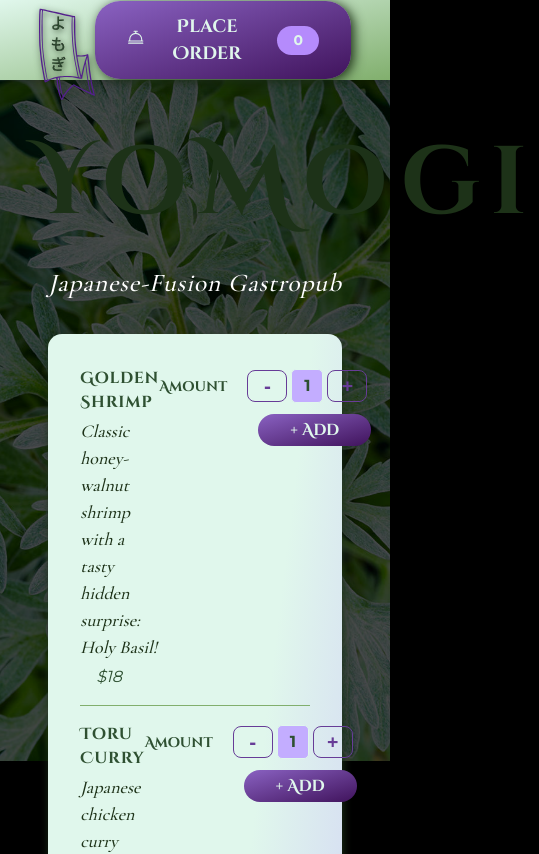
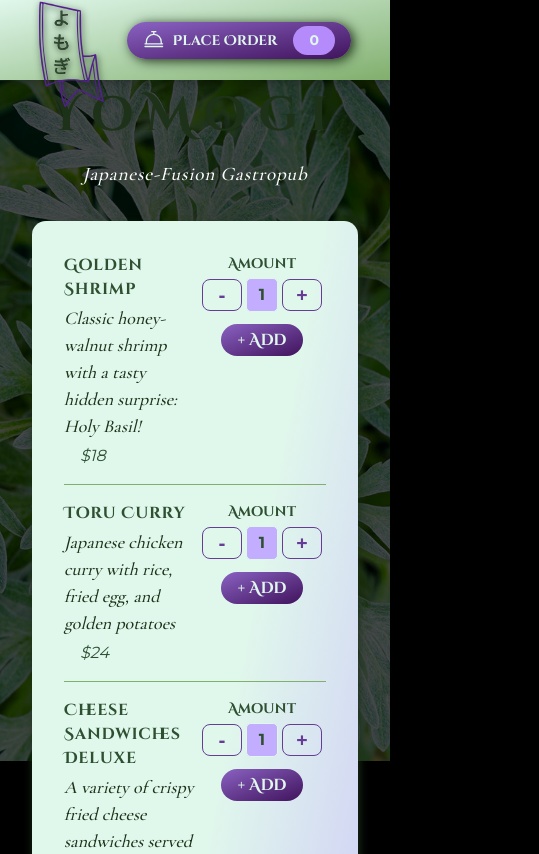
Before and after one commit to theMorganObject/yomogi, a Next.js app: page / in a window 390 px wide. Shown: the top 854 px of the page, 539 px wide, since content can reach past the window. Built offline with nearby package versions, Linux system fonts and the light colour scheme; no server answers.

Commit message:
mobile styling

```diff
--- a/src/app/about/page.module.css
+++ b/src/app/about/page.module.css
@@ -1,8 +1,8 @@
 .title {
   text-align: center;
   font-family: var(--font-cinzel-decorative);
+  color: var(--yomogi-11);
   font-size: 6rem;
-  color: var(--yomogi-11);
   letter-spacing: 0.75rem;
   margin-bottom: 0.5rem;
 }
@@ -30,3 +30,26 @@
   letter-spacing: 0.05rem;
   margin-bottom: 2.8rem;
 }
+
+@media only screen and (max-width: 640px) {
+  .title {
+    font-size: 4rem;
+  }
+  .subtitle {
+    font-size: 1.4rem;
+  }
+}
+
+@media only screen and (max-width: 420px) {
+  .title {
+    font-size: 3rem;
+  }
+
+  .subtitle {
+    font-size: 1.2rem;
+  }
+
+  .button {
+    font-size: 16px;
+  }
+}
--- a/src/app/page.module.css
+++ b/src/app/page.module.css
@@ -1,13 +1,3 @@
-.title {
-  text-align: center;
-  font-family: var(--font-cinzel-decorative);
-  color: var(--yomogi-11);
-  font-size: 6rem;
-  letter-spacing: 0.75rem;
-  margin-top: 5rem;
-  margin-bottom: 0.5rem;
-}
-
 .container {
   position: relative;
   z-index: 1;
@@ -23,6 +13,16 @@
   opacity: 0.3;
 }
 
+.title {
+  text-align: center;
+  font-family: var(--font-cinzel-decorative);
+  color: var(--yomogi-11);
+  font-size: 6rem;
+  letter-spacing: 0.75rem;
+  margin-top: 5rem;
+  margin-bottom: 0.5rem;
+}
+
 .subtitle {
   text-align: center;
   font-family: var(--font-cormorant-garamond);
@@ -31,3 +31,32 @@
   letter-spacing: 0.05rem;
   margin-bottom: 0.8rem;
 }
+
+/* Media query for smaller screens */
+@media only screen and (max-width: 600px) {
+  .title {
+    font-size: 4rem;
+    margin-top: 4rem;
+  }
+
+  .subtitle {
+    font-size: 1.2rem;
+  }
+}
+
+@media only screen and (max-width: 430px) {
+  .title {
+    font-size: 3rem;
+    margin-top: 3rem;
+  }
+}
+
+@media only screen and (max-width: 360px) {
+  .title {
+    font-size: 2rem;
+  }
+
+  .subtitle {
+    font-size: 0.8rem;
+  }
+}
--- a/src/components/Cart/Cart.module.css
+++ b/src/components/Cart/Cart.module.css
@@ -68,3 +68,14 @@
   padding-right: 1.5rem;
   margin-bottom: 2rem;
 }
+
+@media only screen and (max-width: 430px) {
+  .actions {
+    text-align: center;
+  }
+  .actions button {
+    padding: 0.2rem 1rem;
+    border-radius: 25px;
+    /* margin-left: 1rem; */
+  }
+}
--- a/src/components/Cart/CartItem.module.css
+++ b/src/components/Cart/CartItem.module.css
@@ -37,15 +37,8 @@
 
 .actions {
   display: flex;
-  flex-direction: column;
   font-family: var(--font-montserrat);
   color: var(--yomogi-11);
-}
-
-@media (min-width: 768px) {
-  .actions {
-    flex-direction: row;
-  }
 }
 
 .cartItem button {
--- a/src/components/Layout/HeaderCartButton.module.css
+++ b/src/components/Layout/HeaderCartButton.module.css
@@ -73,3 +73,13 @@
     transform: scale(1);
   }
 }
+
+@media only screen and (max-width: 440px) {
+  .button {
+    padding: 0.25rem 1rem;
+  }
+
+  .cta {
+    font-size: 14px;
+  }
+}
--- a/src/components/Meals/AvailableMeals.module.css
+++ b/src/components/Meals/AvailableMeals.module.css
@@ -22,3 +22,10 @@
     transform: translateY(0);
   }
 }
+
+/* Media query for smaller screens */
+@media only screen and (max-width: 640px) {
+  .meals {
+    width: 100%;
+  }
+}
--- a/src/components/Meals/MealItem/MealItemForm.module.css
+++ b/src/components/Meals/MealItem/MealItemForm.module.css
@@ -1,3 +1,5 @@
+/* MealItemForm.module.css */
+
 .form {
   text-align: right;
 }
@@ -25,6 +27,17 @@
   );
 }
 
+/* Media query for smaller screens */
+@media only screen and (max-width: 640px) {
+  .form {
+    align-items: center;
+  }
+
+  .submitBtn {
+    padding: 0.25rem 1rem;
+  }
+}
+
 /* Reset Firefox default styling for number input */
 .form input[type="number"] {
   /* Remove up and down arrows in Firefox */
@@ -32,3 +45,19 @@
   /* Remove default spinner arrows in Firefox */
   appearance: textfield;
 }
+
+/* Add styling for the error message on smaller screens */
+@media only screen and (max-width: 640px) {
+  .form {
+    text-align: center;
+  }
+
+  .form p {
+    text-align: left;
+    margin-top: 0.5rem; /* Adjust margin for smaller screens */
+  }
+
+  .submitBtn {
+    padding: 0.25rem 1rem;
+  }
+}
--- a/src/components/Page-Components/AboutDetail.module.css
+++ b/src/components/Page-Components/AboutDetail.module.css
@@ -5,11 +5,6 @@
   padding-bottom: 2.4rem;
   margin: auto;
   margin-top: 2rem;
-}
-
-.summary h2 {
-  font-size: 2rem;
-  margin-top: 0;
 }
 
 .paragraph {
@@ -38,3 +33,23 @@
 .button:active {
   background: linear-gradient(to left top, #4f188a, #ba93fe);
 }
+
+@media only screen and (max-width: 640px) {
+  .paragraph {
+    font-size: 1.2rem;
+  }
+
+  .button {
+    font-size: 18px;
+  }
+}
+
+@media only screen and (max-width: 420px) {
+  .paragraph {
+    font-size: 1rem;
+  }
+
+  .button {
+    font-size: 16px;
+  }
+}
--- a/src/components/UI/Input.module.css
+++ b/src/components/UI/Input.module.css
@@ -48,3 +48,27 @@
   color: var(--yomogi-0);
   border: 1px solid var(--mysticgrape-0);
 }
+
+/* Media query for smaller screens */
+@media only screen and (max-width: 640px) {
+  .input {
+    display: grid;
+    grid-template-columns: repeat(3, 1fr);
+    grid-template-rows: 1fr 2fr;
+  }
+
+  .input label {
+    margin: 0;
+    grid-column-start: span 3;
+    text-align: center;
+    align-self: start;
+  }
+
+  .btnL {
+    display: block;
+  }
+
+  .btnR {
+    display: block;
+  }
+}
--- a/src/components/UI/Input.tsx
+++ b/src/components/UI/Input.tsx
@@ -18,10 +18,13 @@ interface InputProps {
 const Input = (props: InputProps, ref: Ref<HTMLInputElement>) => {
   return (
     <div className={classes.input}>
-      <label htmlFor={props.input.id}>{props.label}</label>
+      <label htmlFor={props.input.id} className={classes.inputText}>
+        {props.label}
+      </label>
+
       <button
         type="button"
-        className={classes.inputBtn}
+        className={`${classes.inputBtn} ${classes.btnL}`}
         onClick={props.onDecrement}
       >
         -
@@ -29,7 +32,7 @@ const Input = (props: InputProps, ref: Ref<HTMLInputElement>) => {
       <input ref={ref} {...props.input} />
       <button
         type="button"
-        className={classes.inputBtn}
+        className={`${classes.inputBtn} ${classes.btnR}`}
         onClick={props.onIncrement}
       >
         +
```
